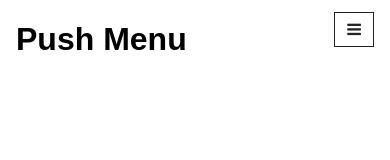
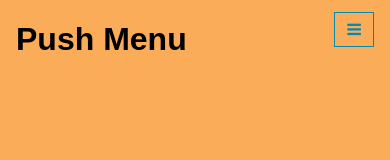
Before and after one commit to gbales11/exercise-3, a plain HTML site: page index.html in a window 390 px wide. Drawn offline with nearby package versions, Linux system fonts and the light colour scheme.

Commit message:
feat(scss): changed button colour

```diff
--- a/index.html
+++ b/index.html
@@ -13,7 +13,6 @@
     <div class="sliding-canvas">
 
       <header class="header">
-        <h1>Push Menu</h1>
 
         <a class="toggle-btn" href="#"><i class="i-menu"></i><span>Menu</span></a>
 
@@ -28,6 +27,8 @@
               <li><a href="#">Contact</a></li>
           </ul>
         </nav>
+
+           <h1>Push Menu</h1>
 
       </header><!-- /header -->
 
--- a/scss/_base.scss
+++ b/scss/_base.scss
@@ -4,5 +4,5 @@ $light-grey: #ccc;
 $text-color: #222;
 
 $black: #000000;
-$light-orange: #FE9A2E;
-$light-blue: #81DAF5;
+$light-orange: #FAAC58;
+$light-blue: #0489B1;
--- a/scss/components/_main.scss
+++ b/scss/components/_main.scss
@@ -68,14 +68,14 @@ header {
 
 .toggle-btn,
 .close-btn {
-  color: $text-color;
+  color: $light-blue;
   height: 40px;
   width: 40px;
   span{
     @include hide-text;
   }
   i{
-  border: 1px solid $text-color;
+  border: 1px solid $light-blue;
   padding: .5em;
 
   }
```
Also changed, not shown: css/style.css.
